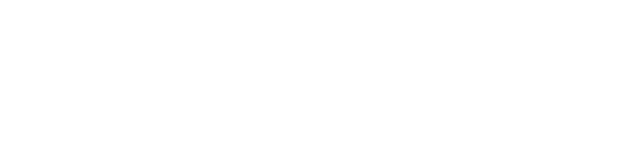
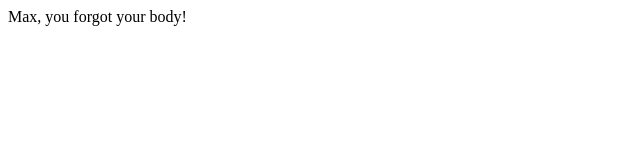
Before and after one commit to maxbusboom/html, a plain HTML site: page first_project/index.html in a window 1280 px wide. Shown: the whole page, without its empty margins (0-640 px from the left). Drawn offline with Linux system fonts and the light colour scheme.

Commit message:
Added body

```diff
--- a/first_project/index.html
+++ b/first_project/index.html
@@ -3,6 +3,6 @@
 <title>dank mlg persondude</title>
 </head>
 <body>
-
+<p>Max, you forgot your body!</p>
 </body>
 </html>
```
